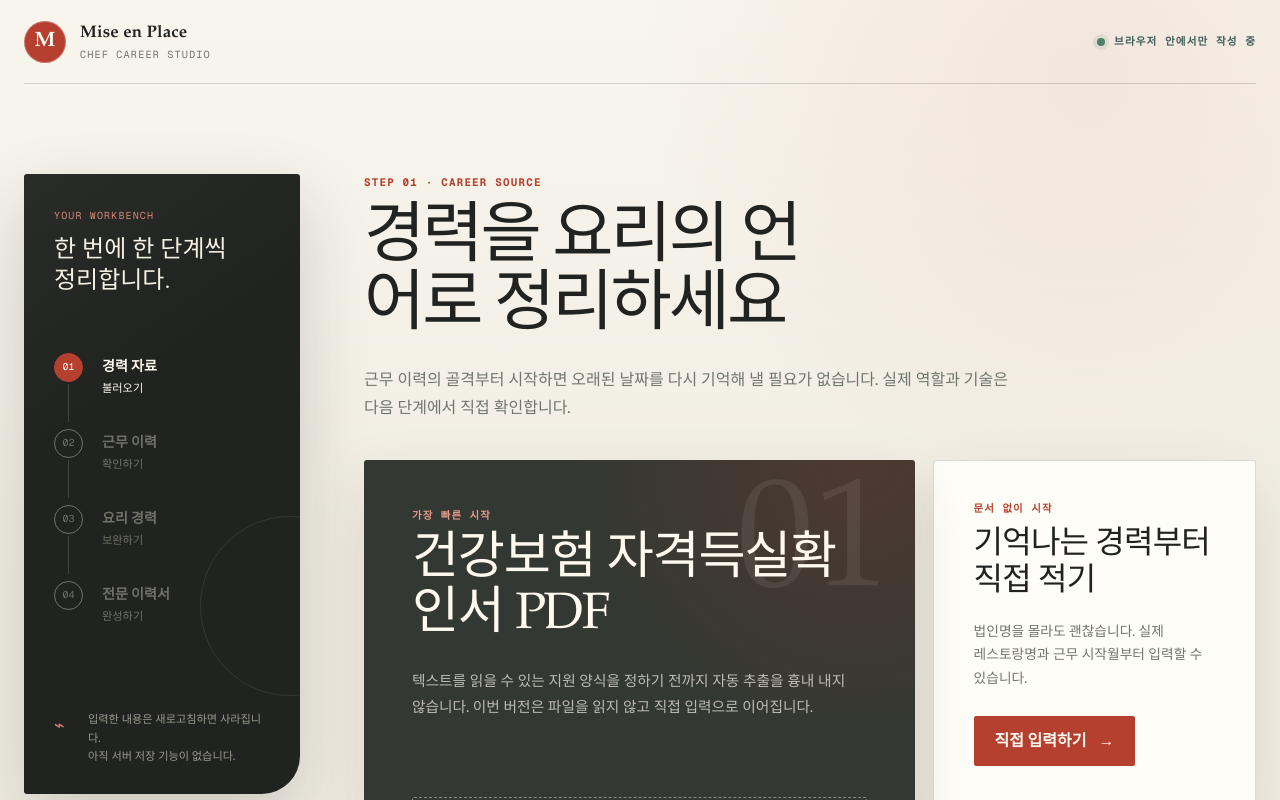
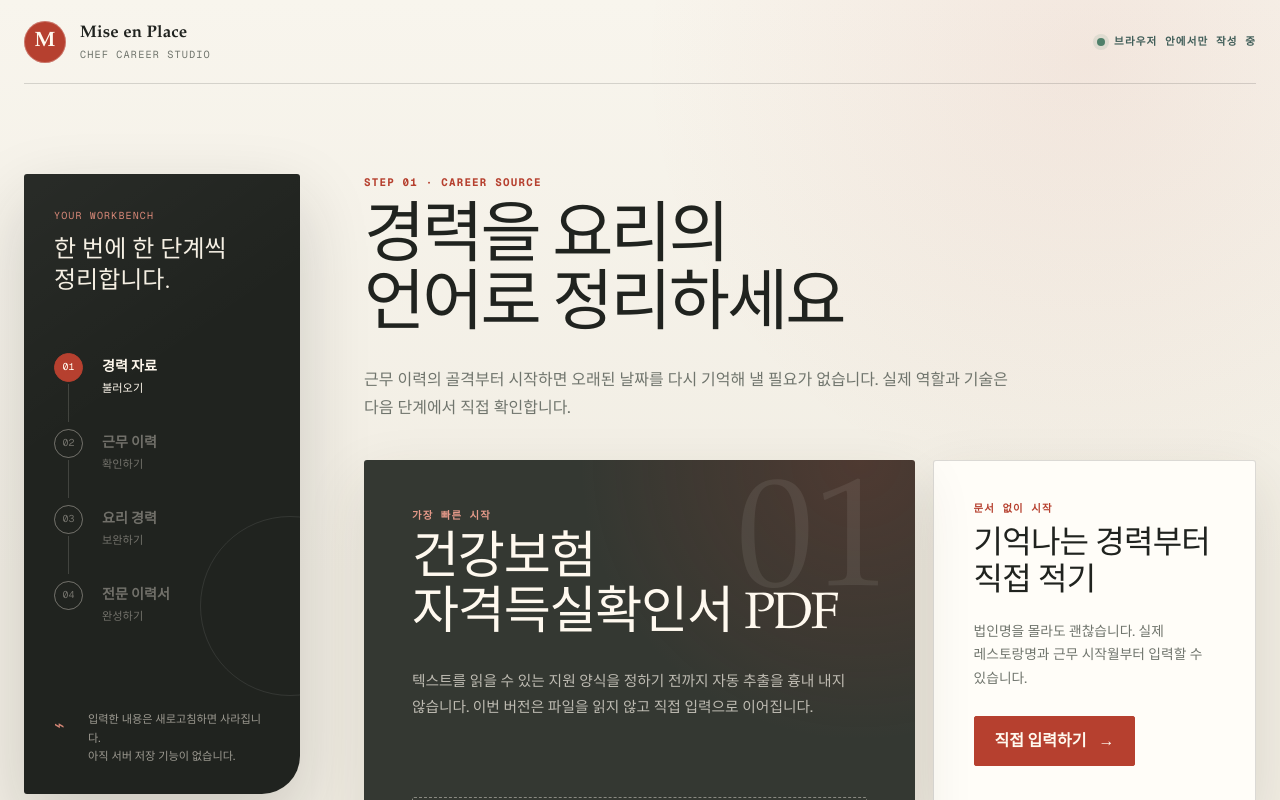
Before and after one commit to AndrewDongminYoo/mise-en-place, a Next.js app: page / in a window 1280 px wide. Shown: the top 800 px of the page. Built offline with nearby package versions, Linux system fonts and the light colour scheme.

Commit message:
style(resume): keep Korean phrases intact

```diff
--- a/app/globals.css
+++ b/app/globals.css
@@ -209,6 +209,7 @@ button {
   font-family: var(--font-editorial);
   font-size: 1.5rem;
   line-height: 1.32;
+  word-break: keep-all;
 }
 
 .step-list {
@@ -328,6 +329,7 @@ button {
   letter-spacing: -0.045em;
   line-height: 1.02;
   text-wrap: balance;
+  word-break: keep-all;
 }
 
 .workspace-heading h1:focus {
@@ -425,6 +427,7 @@ button {
   font-family: var(--font-editorial);
   font-weight: 500;
   letter-spacing: -0.025em;
+  word-break: keep-all;
 }
 
 .import-panel h2 {
@@ -548,6 +551,10 @@ button {
   word-break: keep-all;
 }
 
+.manual-callout .secondary-button {
+  margin-top: 10px;
+}
+
 .primary-button,
 .secondary-button {
   display: inline-flex;
@@ -863,6 +870,10 @@ fieldset {
   border-top: 1px dashed var(--line);
 }
 
+.date-section-single {
+  grid-template-columns: minmax(0, 1fr);
+}
+
 .date-section-title {
   display: grid;
   gap: 3px;
```
